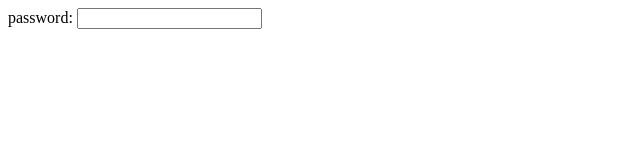
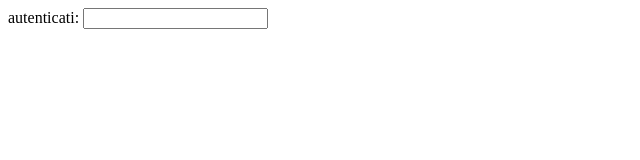
Before and after one commit to syncline/nodexperiment2, a plain HTML site: page views/login.html in a window 1280 px wide. Shown: the full height of the page, 0-640 px from the left. Drawn offline with Linux system fonts and the light colour scheme.

Commit message:
aggiornamento login 3

```diff
--- a/views/login.html
+++ b/views/login.html
@@ -5,7 +5,7 @@
     </head>
     <body>
     <form id="" method="POST" action="/authcheck">
-      <label>password:</label> <input name="pass" text="" />
+      <label>autenticati:</label> <input name="pass" text="" />
     </form>
     </body>
 </html>
```
